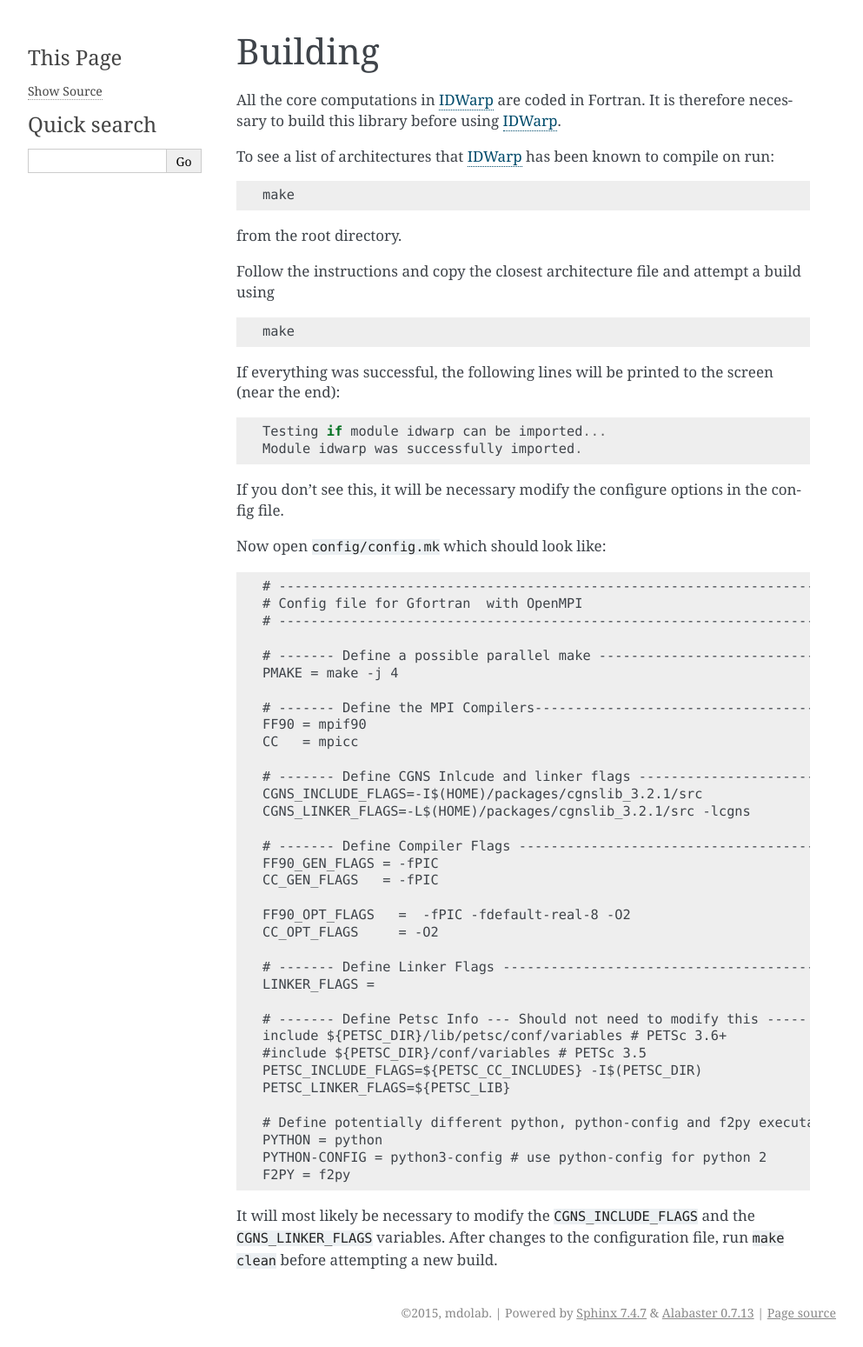
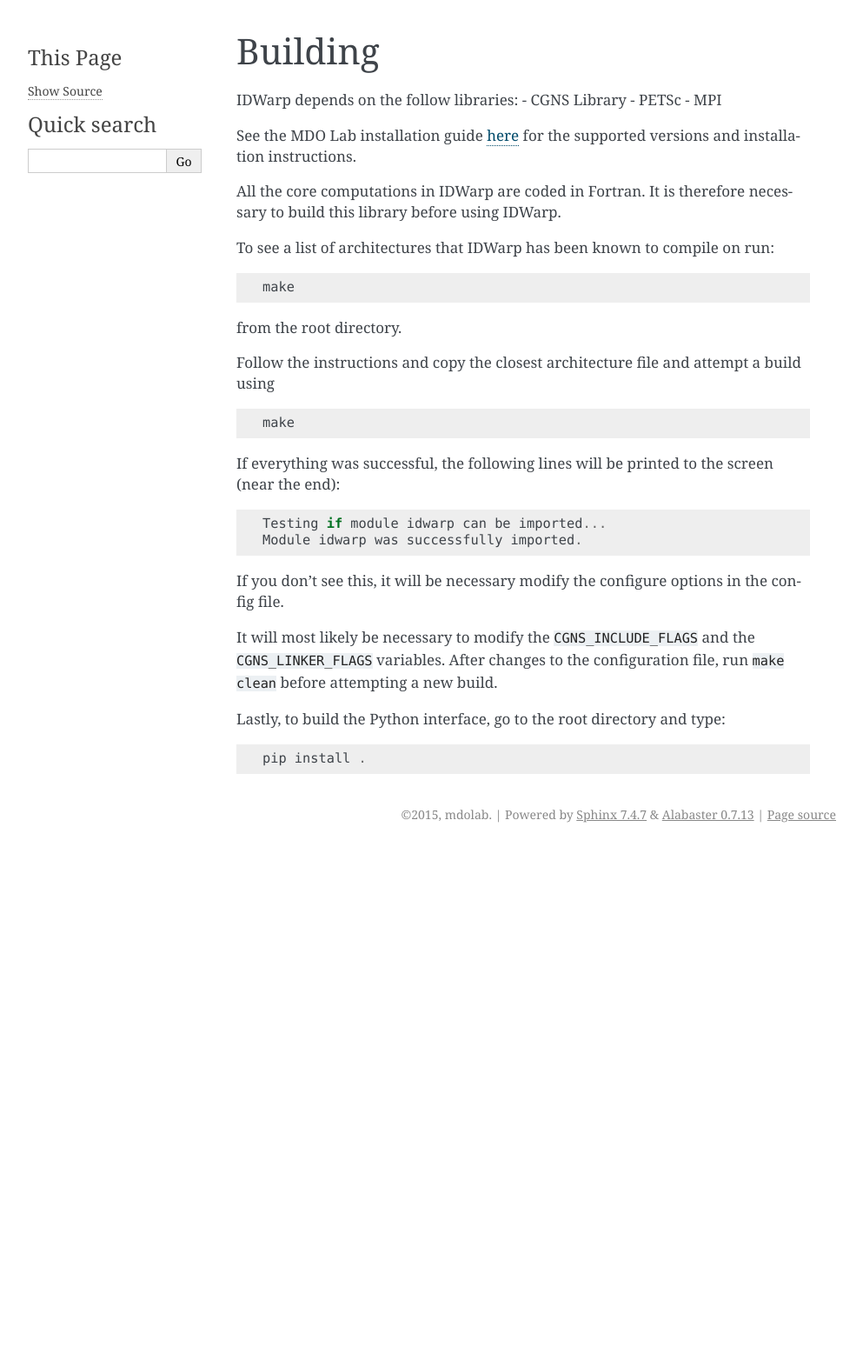
Before and after one commit to mdolab/idwarp, a Sphinx documentation site: the page built from doc/building.rst, in a window 1280 px wide. Shown: the whole page at 87% size, without its empty margins (148-1141 px from the left). Built offline with Sphinx 7.4.7, drawn with Linux system fonts in a browser that asks for light colours; after the commit the page ends 976 px from its top, so only the background shows below that.

Commit message:
Update building.rst

```diff
--- a/doc/building.rst
+++ b/doc/building.rst
@@ -2,12 +2,17 @@
 
 Building
 --------
+IDWarp depends on the follow libraries:
+- CGNS Library
+- PETSc
+- MPI
 
-All the core computations in :ref:`IDWarp` are coded in Fortran.  It
-is therefore necessary to build this library before using
-:ref:`IDWarp`.
+See the MDO Lab installation guide `here <http://mdolab.engin.umich.edu/docs/installInstructions/install3rdPartyPackages.html>`_ for the supported versions and installation instructions.
 
-To see a list of architectures that :ref:`IDWarp` has been known to
+All the core computations in IDWarp are coded in Fortran.
+It is therefore necessary to build this library before using IDWarp.
+
+To see a list of architectures that IDWarp has been known to
 compile on run::
 
    make
@@ -28,44 +33,10 @@ the screen (near the end)::
 If you don't see this, it will be necessary modify the configure
 options in the config file.
 
-Now open ``config/config.mk`` which should look like::
-
-  # ----------------------------------------------------------------------
-  # Config file for Gfortran  with OpenMPI
-  # ----------------------------------------------------------------------
-
-  # ------- Define a possible parallel make ------------------------------
-  PMAKE = make -j 4
-
-  # ------- Define the MPI Compilers--------------------------------------
-  FF90 = mpif90
-  CC   = mpicc
-
-  # ------- Define CGNS Inlcude and linker flags -------------------------
-  CGNS_INCLUDE_FLAGS=-I$(HOME)/packages/cgnslib_3.2.1/src
-  CGNS_LINKER_FLAGS=-L$(HOME)/packages/cgnslib_3.2.1/src -lcgns
-
-  # ------- Define Compiler Flags ----------------------------------------
-  FF90_GEN_FLAGS = -fPIC
-  CC_GEN_FLAGS   = -fPIC
-
-  FF90_OPT_FLAGS   =  -fPIC -fdefault-real-8 -O2
-  CC_OPT_FLAGS     = -O2
-
-  # ------- Define Linker Flags ------------------------------------------
-  LINKER_FLAGS =
-
-  # ------- Define Petsc Info --- Should not need to modify this -----
-  include ${PETSC_DIR}/lib/petsc/conf/variables # PETSc 3.6+
-  #include ${PETSC_DIR}/conf/variables # PETSc 3.5
-  PETSC_INCLUDE_FLAGS=${PETSC_CC_INCLUDES} -I$(PETSC_DIR)
-  PETSC_LINKER_FLAGS=${PETSC_LIB}
-
-  # Define potentially different python, python-config and f2py executables:
-  PYTHON = python
-  PYTHON-CONFIG = python3-config # use python-config for python 2
-  F2PY = f2py
-
 It will most likely be necessary to modify the ``CGNS_INCLUDE_FLAGS``
 and the ``CGNS_LINKER_FLAGS`` variables. After changes to the
 configuration file, run ``make clean`` before attempting a new build.
+
+Lastly, to build the Python interface, go to the root directory and type::
+
+   pip install .
```
